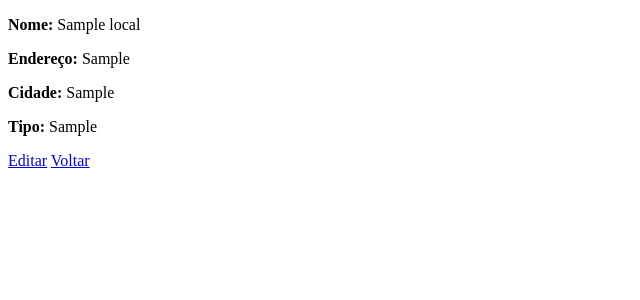
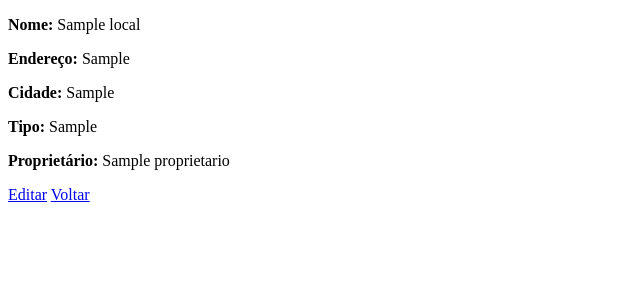
Before and after one commit to norato/Band_Admin, a Rails app: page /locais/1 in a window 1280 px wide. Shown: the top 300 px of the page, without its empty margins (0-640 px from the left). Run offline with Rails 7, Linux system fonts and the light colour scheme; tables that the repository leaves empty hold one stand-in row (values such as "Sample post"); parts of the project's set-up code (start-up, migrations or seed data) failed here and were passed over; some libraries are stand-ins or nearby versions.

Commit message:
Adição de Proprietário em Local #8

```diff
--- a/app/views/locais/_form.html.haml
+++ b/app/views/locais/_form.html.haml
@@ -3,4 +3,5 @@
   = form.input :endereco, :label => 'Endereço'
   = form.input :cidade, :label => 'Cidade'
   = form.input :tipo, :label => 'Tipo'
+  = form.input :proprietario_id, as: :select, collection: Proprietario.all.map { |prop| [prop.nome, prop.id] }, prompt: false, :label => "Proprietário"
   = form.submit 'Salvar'
--- a/app/views/locais/index.html.haml
+++ b/app/views/locais/index.html.haml
@@ -5,12 +5,14 @@
 		%th Endereço
 		%th Cidade
 		%th Tipo
+		%th Proprietário
 		-@locais.each do |local|
 			%tr
 				%td= local.nome
 				%td= local.endereco
 				%td= local.cidade
 				%td= local.tipo
+				%td= local.proprietario.nome
 
 				%td= link_to 'Show', local
 				%td= link_to 'Editar', edit_local_path(local)
--- a/app/views/locais/show.html.haml
+++ b/app/views/locais/show.html.haml
@@ -1,16 +1,19 @@
 %p#notice= notice
 %p
-	%b Nome:
-	= @local.nome
+  %b Nome:
+  = @local.nome
 %p
-	%b Endereço:
-	= @local.endereco
+  %b Endereço:
+  = @local.endereco
 %p
-	%b Cidade:
-	= @local.cidade
+  %b Cidade:
+  = @local.cidade
 %p
-	%b Tipo:
-	= @local.tipo
+  %b Tipo:
+  = @local.tipo
+%p
+  %b Proprietário:
+  = @local.proprietario.nome
 
 = link_to 'Editar', edit_local_path(@local)
 = link_to 'Voltar', locais_path
--- a/app/views/ordemmusicas/_form.html.haml
+++ b/app/views/ordemmusicas/_form.html.haml
@@ -1,6 +1,6 @@
 = semantic_form_for [@ordemmusica] do |form|
   = form.input :ordem, :label => 'Ordem'
-  = form.input :musica_id, as: :select, input_html: { class: "musica", id: "select_musica" }, collection: Musica.all.map { |musica| [musica.nome, musica.id] }, prompt: false, :label => "Música"
+  = form.input :musica_id, as: :select, collection: Musica.all.map { |musica| [musica.nome, musica.id] }, prompt: false, :label => "Música"
   = form.input :repertorio_id, as: :select, collection: Repertorio.all.map { |repertorio| [repertorio.nome, repertorio.id] } , :label => "Repertório"
 
   = form.submit 'Salvar'
```
Also changed, not shown: spec/acceptance/gerenciar_local_spec.rb (+41 -8 lines).
